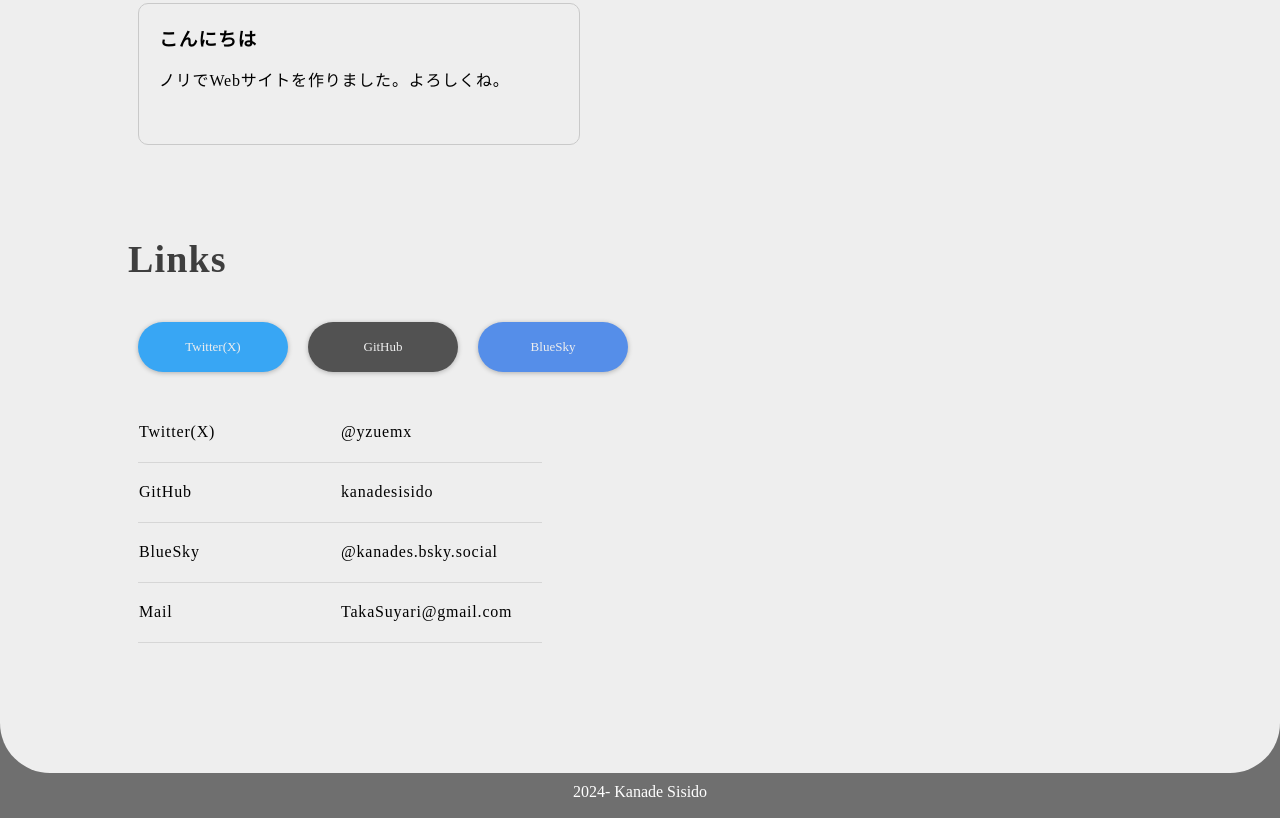
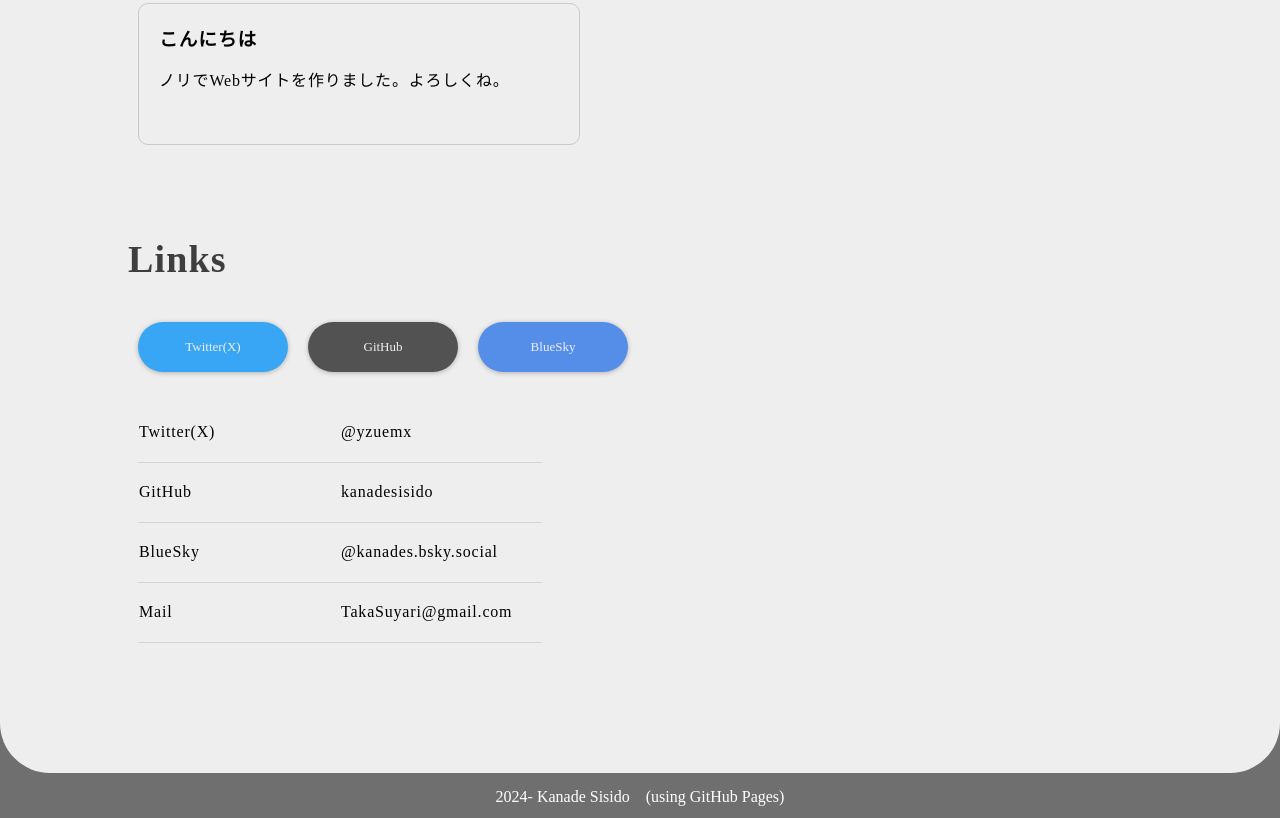
Before and after one commit to KanadeSisido/site, a plain HTML site: page index.html in a window 1280 px wide. Shown: the part 2752-3570 px from the top of the page. Drawn offline with Linux system fonts and the light colour scheme.

Commit message:
Update index.html

```diff
--- a/index.html
+++ b/index.html
@@ -181,7 +181,7 @@
             </div>
         </div>
         <footer>
-            <p>2024- Kanade Sisido</p>
+            <p>2024- Kanade Sisido　(using GitHub Pages)</p>
         </footer>
         <script src="index.js"></script>
     </body>
```
